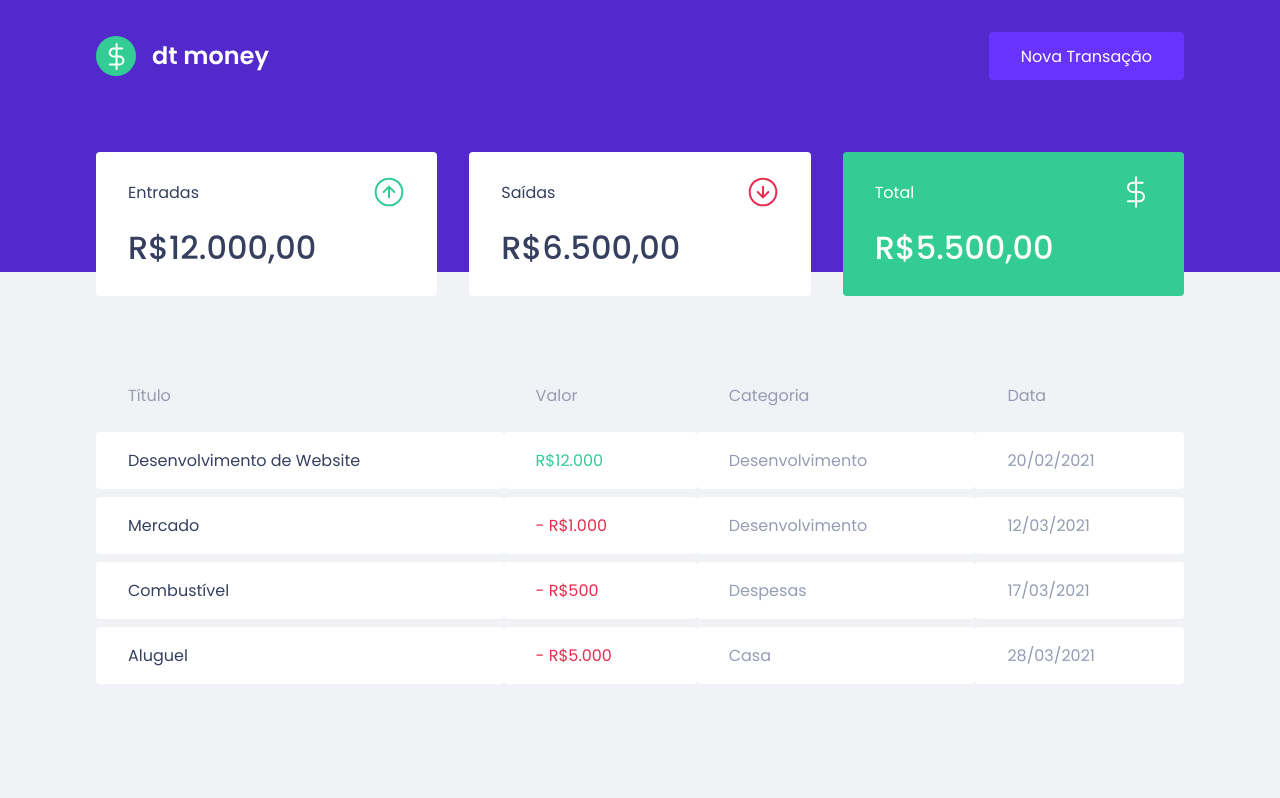
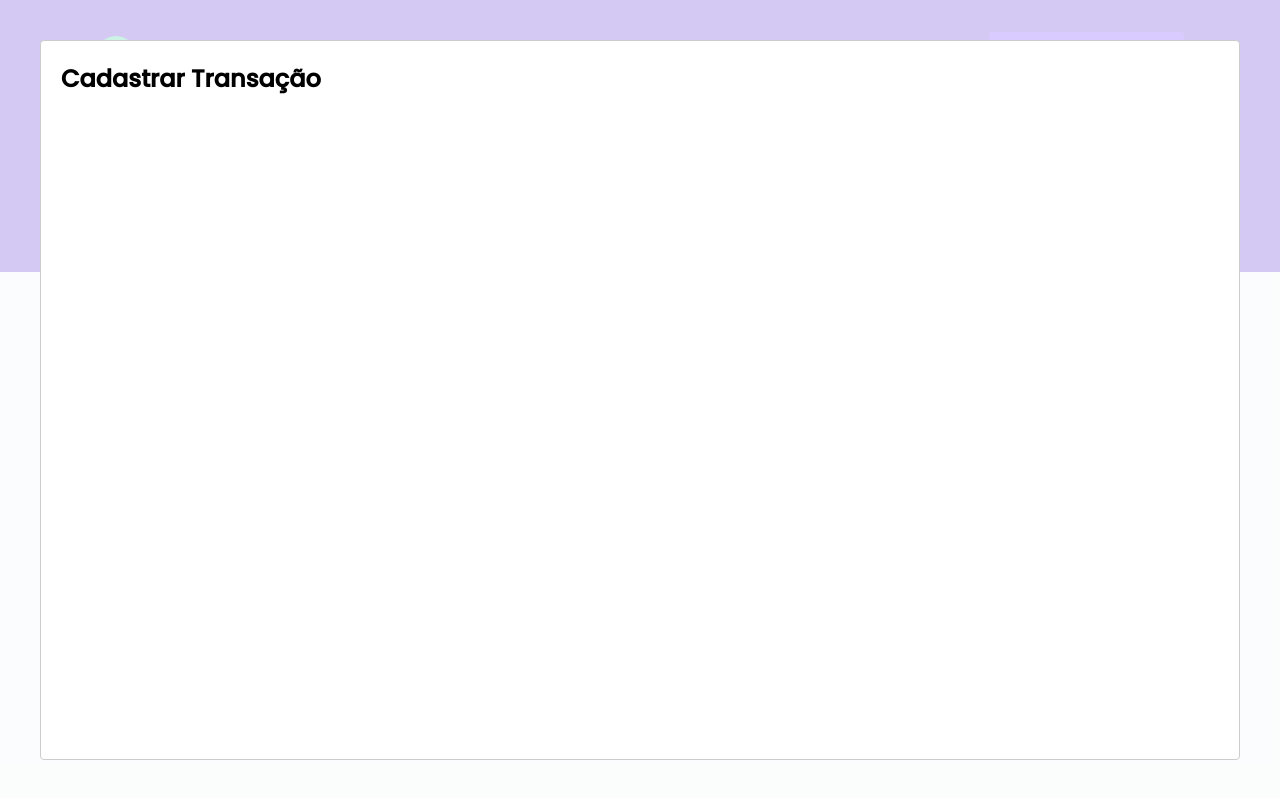
Before and after one commit to rwbonatto/makemoney, a React (Create React App) app: page / in a window 1280 px wide. Both pictures are taken after a click on the button "Nova Transação". Built offline with nearby package versions, Linux system fonts and the light colour scheme; no server answers; what miragejs would draw is missing.

Commit message:
adding react-modal

```diff
--- a/package.json
+++ b/package.json
@@ -7,6 +7,7 @@
     "miragejs": "^0.1.42",
     "react": "^17.0.2",
     "react-dom": "^17.0.2",
+    "react-modal": "^3.14.3",
     "react-scripts": "4.0.3",
     "styled-components": "^5.3.1",
     "web-vitals": "^1.0.1"
@@ -19,6 +20,7 @@
     "@types/node": "^12.0.0",
     "@types/react": "^17.0.0",
     "@types/react-dom": "^17.0.0",
+    "@types/react-modal": "^3.12.1",
     "@types/styled-components": "^5.1.14",
     "typescript": "^4.1.2"
   },
--- a/src/App.tsx
+++ b/src/App.tsx
@@ -1,13 +1,33 @@
+import { useState } from 'react';
 import { Dashboard } from './components/Dashboard';
 import { Header } from './components/Header';
+import Modal from 'react-modal'
 
 import { GlobalStyle } from './styles/global';
 
+Modal.setAppElement('#root')
+
 export default function App() {
+  const [isNewTransactionModalOpen, setIsNewTransactionModalOpen] = useState(false);
+
+  function handleOpenNewTransactionModal() {
+    setIsNewTransactionModalOpen(true);
+  }
+
+  function handleCloseNewTransactionModal() {
+    setIsNewTransactionModalOpen(false);
+  }
+
   return (
     <>
-      <Header />
+      <Header onOpenNewTransactionModal={handleOpenNewTransactionModal}/>
       <Dashboard />
+      <Modal
+        isOpen={isNewTransactionModalOpen}
+        onRequestClose={handleCloseNewTransactionModal}
+      >
+        <h2>Cadastrar Transação</h2>
+      </Modal>
       <GlobalStyle />
     </>
   );
--- a/src/components/Header/index.tsx
+++ b/src/components/Header/index.tsx
@@ -1,12 +1,16 @@
 import logoImg from '../../assets/logo.svg'
 import { Container, Content } from './styles'
 
-export function Header() {
+interface HeaderProps {
+  onOpenNewTransactionModal: () => void;
+}
+
+export function Header({ onOpenNewTransactionModal }: HeaderProps) {
   return (
     <Container>
       <Content>
         <img src={logoImg} alt="MakeMoney" />
-        <button type="button">
+        <button type="button" onClick={onOpenNewTransactionModal}>
           Nova Transação
         </button>
       </Content>
```
Also changed, not shown: 2 other files (tests, documents, lock files or other folders).
